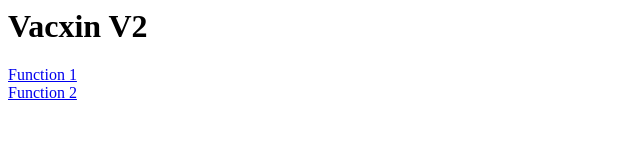
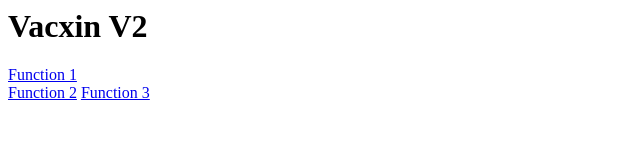
Before and after one commit to nonamejx/git-training, a plain HTML site: page vacxin-v2/index.html in a window 1280 px wide. Shown: the full height of the page, 0-640 px from the left. Drawn offline with Linux system fonts and the light colour scheme.

Commit message:
Them file fuction3.html

```diff
--- a/vacxin-v2/index.html
+++ b/vacxin-v2/index.html
@@ -4,6 +4,7 @@
 		<h1>Vacxin V2</h1>
 		<a href="function1.html">Function 1</a><br>
 		<a href="function2.html">Function 2</a>
+		<a href="function3.html">Function 3</a>
 
 	</body>
 
```
Also changed, not shown: vacxin-v2/function3.html (added, +1 -0 lines).
